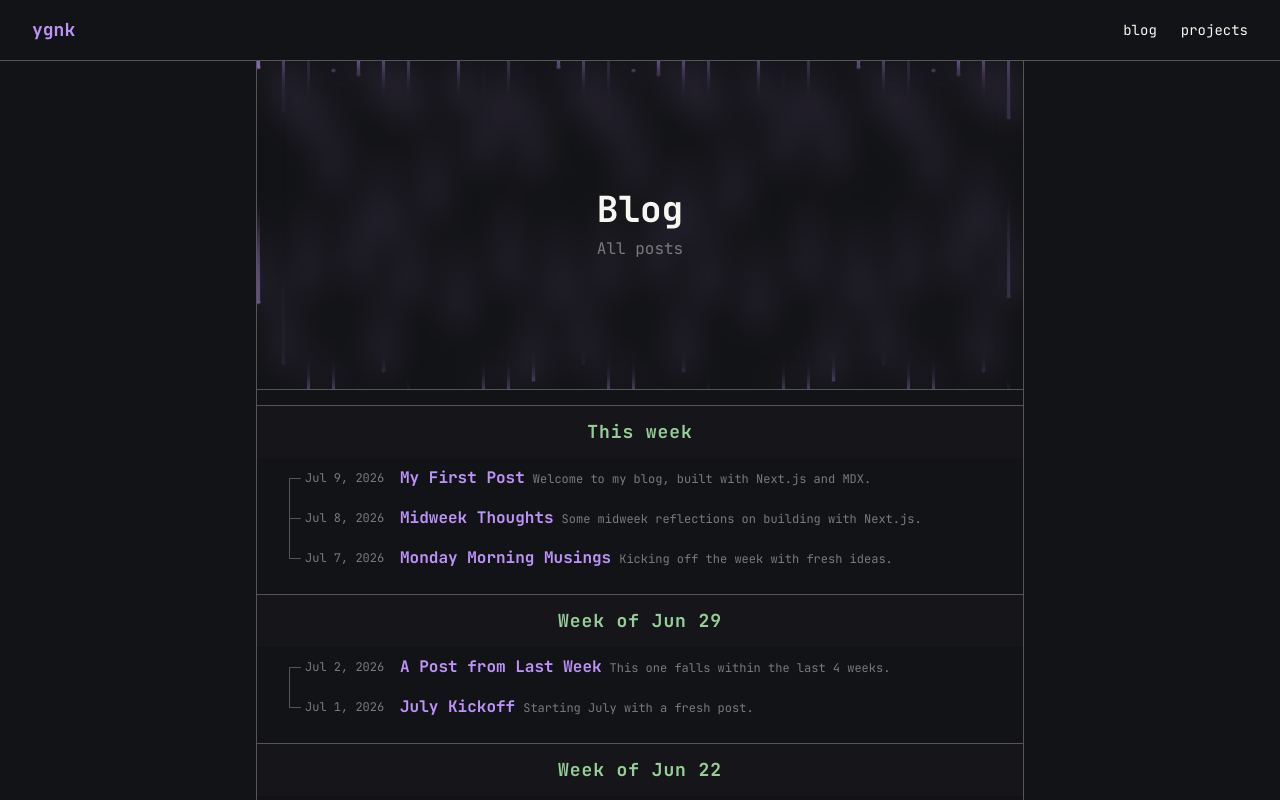
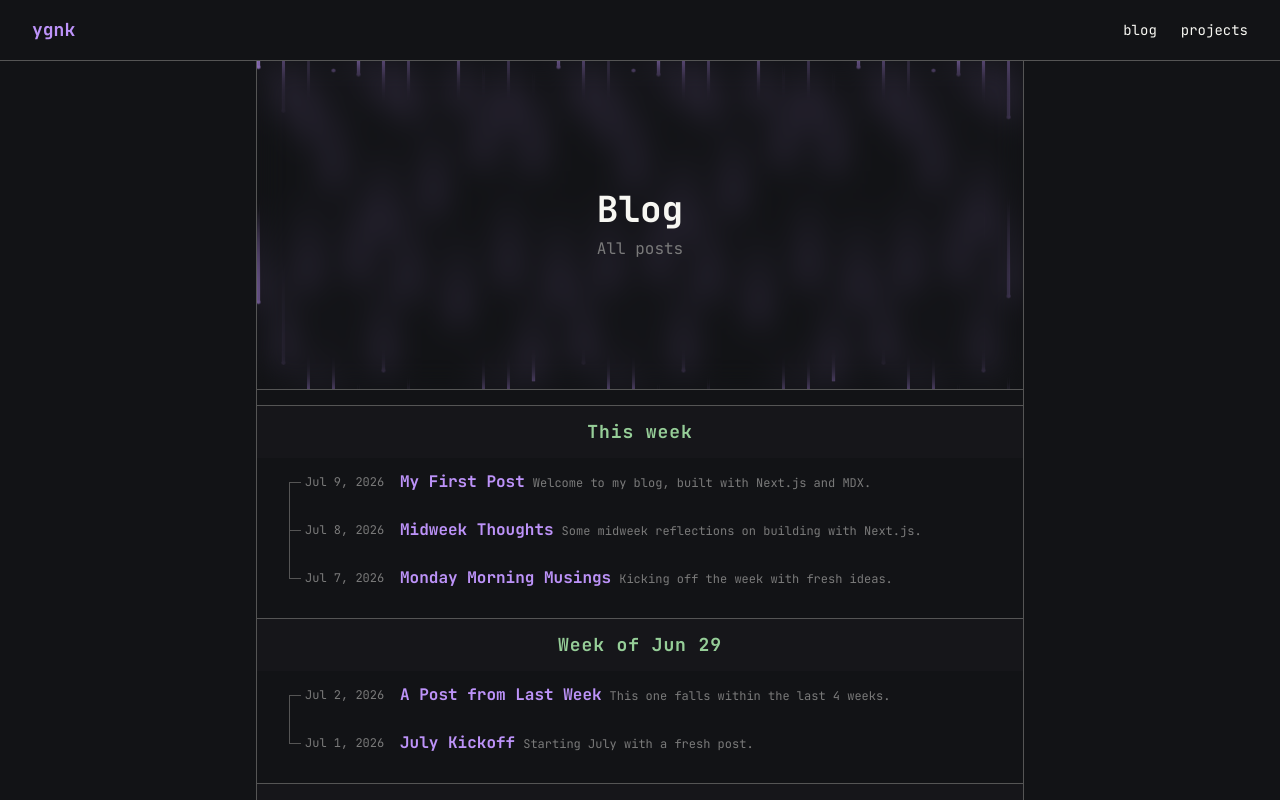
Before and after one commit to yugaaank/blog, a Next.js app: page /blog in a window 1280 px wide. Shown: the top 800 px of the page. Built offline with nearby package versions, Linux system fonts and the light colour scheme.

Commit message:
fixed the spacing issue in the top group in blog page

```diff
--- a/app/blog/page.tsx
+++ b/app/blog/page.tsx
@@ -73,6 +73,10 @@ function getGroupKey(iso: string): { key: string; label: string; order: number }
   };
 }
 
+const TREE_FIRST = 'after:absolute after:left-0 after:top-1/2 after:bottom-0 after:w-px after:bg-border';
+const TREE_MIDDLE = 'after:absolute after:left-0 after:top-0 after:bottom-0 after:w-px after:bg-border';
+const TREE_LAST = 'after:absolute after:left-0 after:top-0 after:h-1/2 after:w-px after:bg-border';
+
 export default function Blog() {
   const sorted = [...posts].sort((a, b) => b.date.localeCompare(a.date));
 
@@ -128,16 +132,16 @@ export default function Blog() {
               ) : section.posts.map((post, pi) => {
                 const first = pi === 0;
                 const last = pi === section.posts.length - 1;
-                const after = first
-                  ? 'after:absolute after:left-0 after:top-1/2 after:bottom-0 after:w-px after:bg-border'
+                const treeClass = first
+                  ? 'after:absolute after:left-0 after:top-1/2 after:bottom-0 after:w-px after:bg-border after:content-[""]'
                   : last
-                  ? 'after:absolute after:left-0 after:top-0 after:h-1/2 after:w-px after:bg-border'
-                  : 'after:absolute after:left-0 after:top-0 after:bottom-0 after:w-px after:bg-border';
+                  ? 'after:absolute after:left-0 after:top-0 after:h-1/2 after:w-px after:bg-border after:content-[""]'
+                  : 'after:absolute after:left-0 after:top-0 after:bottom-0 after:w-px after:bg-border after:content-[""]';
                 return (
                   <Link
                     key={post.slug}
                     href={`/blog/${post.slug}`}
-                    className={`relative flex items-center h-10 group ${after}`}
+                    className={`relative flex items-center h-12 group ${treeClass}`}
                   >
                     <div className="absolute left-0 top-1/2 w-3 h-px bg-border" />
                     <span className="ml-4 shrink-0 whitespace-nowrap text-xs text-muted w-[95px]">
```
